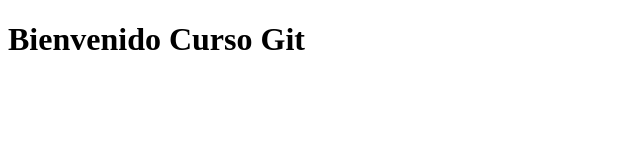
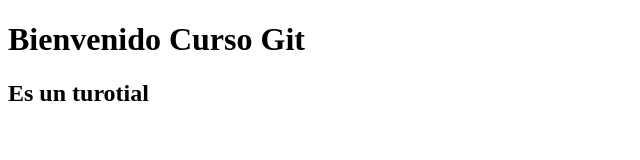
Before and after one commit to JorgeCauich/CursoGi, a plain HTML site: page index.html in a window 1280 px wide. Shown: the whole page, without its empty margins (0-640 px from the left). Drawn offline with Linux system fonts and the light colour scheme.

Commit message:
Otro commit a mi archivo

```diff
--- a/index.html
+++ b/index.html
@@ -6,5 +6,6 @@
 </head>
 <body>
 	<h1>Bienvenido Curso Git</h1>
+	<h2>Es un turotial</h2>
 </body>
 </html>
```
